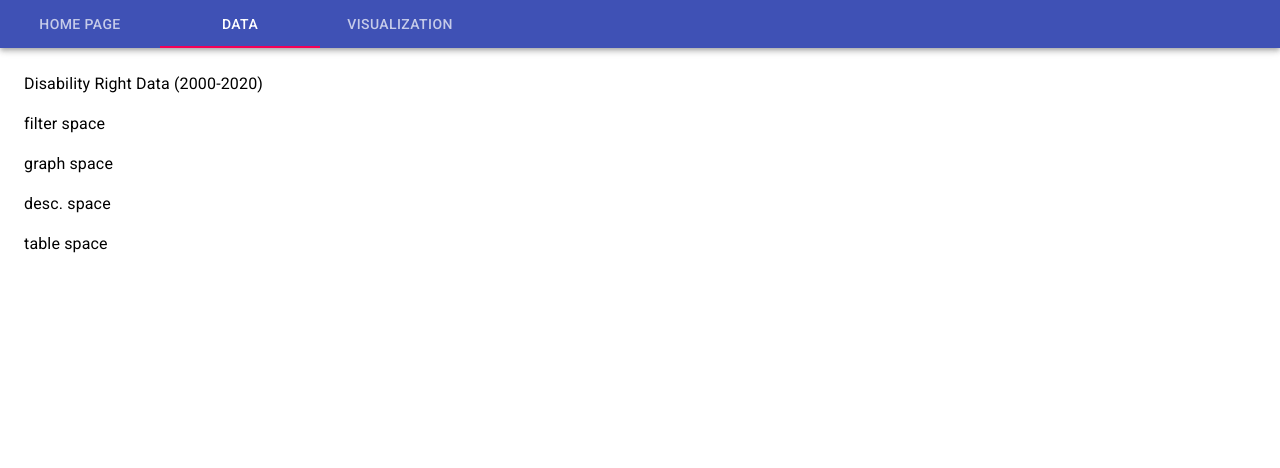
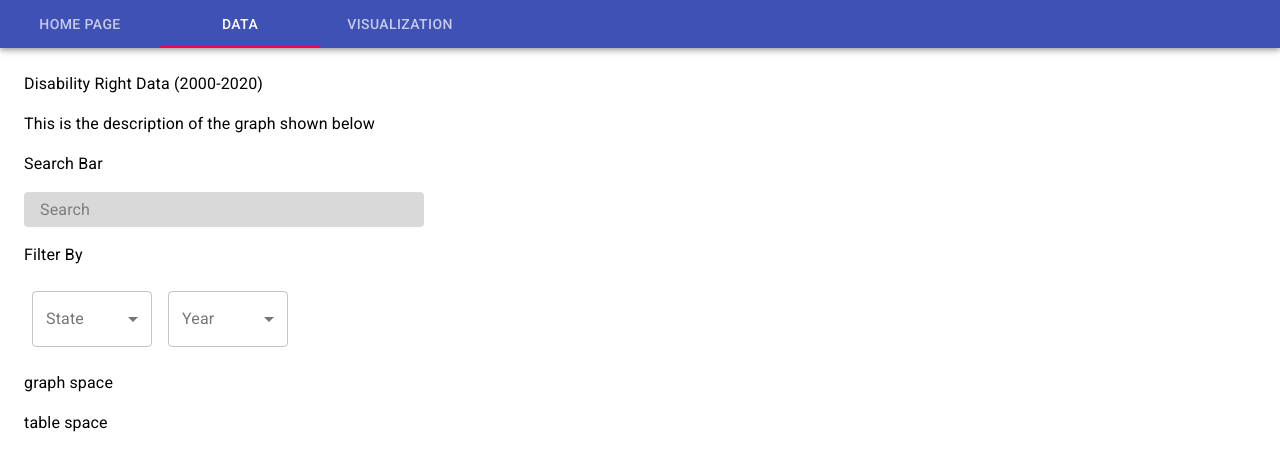
Before and after one commit to lekhacminhphuong/DRDP, a React (Create React App) app in the folder frontend/: page / in a window 1280 px wide. Both pictures are taken after a click on the tab "DATA". Shown: the top 468 px of the page. Built offline with nearby package versions, Linux system fonts and the light colour scheme; the HTML template or start-up script is replaced by a standard one.

Commit message:
Added search bar and filter dropdowns

```diff
--- a/frontend/src/components/DataPage.js
+++ b/frontend/src/components/DataPage.js
@@ -1,19 +1,19 @@
-import React, { Component } from 'react';
-import FilterSpace from './FilterSpace';
-import GraphSpace from './GraphSpace';
-import DescriptionSpace from './DescriptionSpace';
-import TableSpace from './TableSpace';
+import React, { Component } from 'react';
+import FilterSpace from './FilterSpace';
+import GraphSpace from './GraphSpace';
+import DescriptionSpace from './DescriptionSpace';
+import TableSpace from './TableSpace';
 
-// render every component for the website
-export default class DataPage extends Component {
-    render() {
-        return (
-            <div>
-                <FilterSpace />
-                <GraphSpace />
-                <DescriptionSpace />
-                <TableSpace />
-            </div>
-        )
-    }
+// render every component for the website
+export default class DataPage extends Component {
+    render() {
+        return (
+            <div>
+                <DescriptionSpace />
+                <FilterSpace />
+                <GraphSpace />
+                <TableSpace />
+            </div>
+        )
+    }
 }
--- a/frontend/src/components/DescriptionSpace.js
+++ b/frontend/src/components/DescriptionSpace.js
@@ -1,12 +1,12 @@
-import React, { Component } from 'react';
+import React, { Component } from 'react';
 
-// render every component for the website
-export default class DescriptionSpace extends Component {
-    render() {
-        return (
-            <div>
-                <p>desc. space</p>
-            </div>
-        )
-    }
+// render every component for the website
+export default class DescriptionSpace extends Component {
+    render() {
+        return (
+            <div>
+                <p>This is the description of the graph shown below</p>
+            </div>
+        )
+    }
 }
--- a/frontend/src/components/FilterSpace.js
+++ b/frontend/src/components/FilterSpace.js
@@ -1,12 +1,111 @@
-import React, { Component } from 'react';
+import React from 'react';
+import { fade, makeStyles } from '@material-ui/core/styles';
+import InputLabel from '@material-ui/core/InputLabel';
+import FormControl from '@material-ui/core/FormControl';
+import Select from '@material-ui/core/Select';
+import InputBase from '@material-ui/core/InputBase';
 
-// render every component for the website
-export default class FilterSpace extends Component {
-    render() {
-        return (
-            <div>
-                <p>filter space</p>
-            </div>
-        )
-    }
+const useStyles = makeStyles(theme => ({
+    formControl: {
+        margin: theme.spacing(1),
+        minWidth: 120,
+    },
+    selectEmpty: {
+        marginTop: theme.spacing(2),
+    },
+    search: {
+        position: 'relative',
+        borderRadius: theme.shape.borderRadius,
+        backgroundColor: fade(theme.palette.common.black, 0.15),
+        '&:hover': {
+            backgroundColor: fade(theme.palette.common.black, 0.25),
+        },
+        marginRight: theme.spacing(2),
+        marginLeft: 0,
+        width: 400
+    },
+    inputRoot: {
+        color: 'inherit',
+    },
+    inputInput: {
+        padding: theme.spacing(1, 1, 1, 2),
+    },
+}));
+
+export default function NativeSelects() {
+    const classes = useStyles();
+    const [state, setState] = React.useState({
+        age: '',
+        name: 'hai',
+    });
+
+    const inputLabel = React.useRef(null);
+    const [labelWidth, setLabelWidth] = React.useState(0);
+    React.useEffect(() => {
+        setLabelWidth(inputLabel.current.offsetWidth);
+    }, []);
+
+    const handleChange = name => event => {
+        setState({
+            ...state,
+            [name]: event.target.value,
+        });
+    };
+
+    return (
+        <div>
+            <p>Search Bar</p>
+            <div className={classes.search}>
+                <InputBase
+                    placeholder="Search"
+                    classes={{
+                        root: classes.inputRoot,
+                        input: classes.inputInput,
+                    }}
+                    inputProps={{ 'aria-label': 'search' }}
+                />
+            </div>
+            <p>Filter By</p>
+            <FormControl variant="outlined" className={classes.formControl}>
+                <InputLabel ref={inputLabel} htmlFor="outlined-age-native-simple">
+                    State
+                </InputLabel>
+                <Select
+                    native
+                    value={state.age}
+                    onChange={handleChange('age')}
+                    labelWidth={labelWidth}
+                    inputProps={{
+                        name: 'age',
+                        id: 'outlined-age-native-simple',
+                    }}
+                >
+                    <option value="" />
+                    <option value={10}>WA</option>
+                    <option value={20}>CA</option>
+                    <option value={30}>TX</option>
+                </Select>
+            </FormControl>
+            <FormControl variant="outlined" className={classes.formControl}>
+                <InputLabel ref={inputLabel} htmlFor="outlined-age-native-simple">
+                    Year
+        </InputLabel>
+                <Select
+                    native
+                    value={state.age}
+                    onChange={handleChange('age')}
+                    labelWidth={labelWidth}
+                    inputProps={{
+                        name: 'age',
+                        id: 'outlined-age-native-simple',
+                    }}
+                >
+                    <option value="" />
+                    <option value={10}>2018</option>
+                    <option value={20}>2019</option>
+                    <option value={30}>2020</option>
+                </Select>
+            </FormControl>
+        </div>
+    );
 }
```
